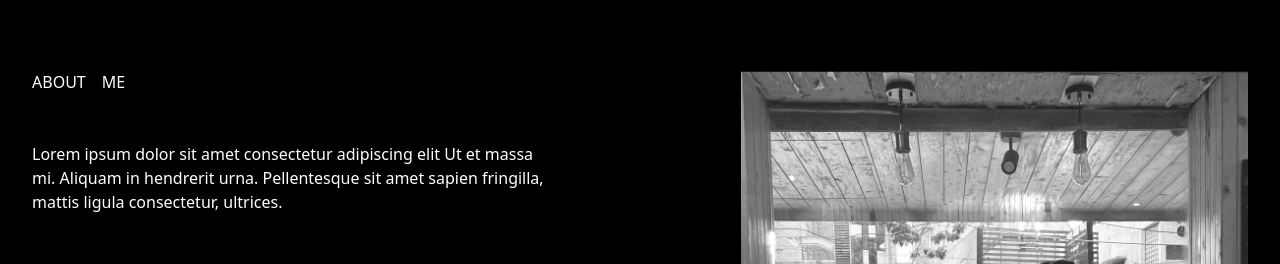
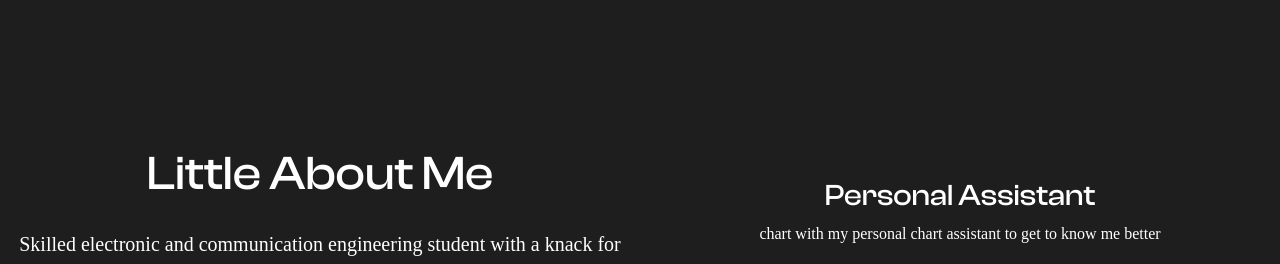
Before and after one commit to alex-adzinets/Portfolio, a React (Vite) app: page / in a window 1280 px wide. Shown: the part 945-1209 px from the top of the page. Built offline with nearby package versions, Linux system fonts and the light colour scheme; no server answers; a web font is replaced by a local one.

Commit message:
Revert "UCE-3-11"
This reverts commit 2d7d0385efc210fc1af86fe3dc89562311dbc5b1.

```diff
--- a/src/App.jsx
+++ b/src/App.jsx
@@ -8,7 +8,7 @@ import Portfolio from './assets/components/Portfolio'
 import Loader from './assets/components/Loader'
 import Contact from './assets/components/Contact'
 // import Experience from './assets/components/Experience'
-import AboutMeSection from './assets/components/AboutMeSection'
+import NewAboutMe from './assets/components/NewAboutMe'
 import Newexperience from './assets/components/Newexperience'
 import AiAboutMe from './assets/components/AiAboutMe'
 
@@ -33,8 +33,9 @@ function App( ) {
     <main className=' lg:cursor-none'>
         {screen.width > 500 &&  <Cursor cursorState = {cursorState} />}
         <Hero setCursorState = {setCursorState} />
-        <AboutMeSection setCursorState={setCursorState} />
+        {/* <NewAboutMe setCursorState = {setCursorState} /> */}
         <AiAboutMe setCursorState = {setCursorState} />
+        {/* <Aboutme setCursorState={setCursorState} /> */}
         <Skill setCursorState = {setCursorState} />
         {/* <Experience setCursorState = {setCursorState} /> */}
         <Newexperience setCursorState = {setCursorState} />
--- a/src/assets/components/AboutMeSection.css
+++ /dev/null
@@ -1,99 +0,0 @@
-/* Import Google Fonts */
-@import url('https://fonts.googleapis.com/css2?family=Inter:wght@400;500;600;700&display=swap');
-@import url('https://fonts.googleapis.com/css2?family=Goldman:wght@400;700&display=swap');
-
-/* Custom animations for the description text */
-@keyframes fadeInUp {
-  from {
-    opacity: 0;
-    transform: translateY(30px);
-  }
-  to {
-    opacity: 1;
-    transform: translateY(0);
-  }
-}
-
-.animate-fadeInUp {
-  animation: fadeInUp 1s ease-out 0.5s both;
-}
-
-/* Heading styling - ABOUT text */
-.about-heading-text {
-  font-family: 'Inter', sans-serif;
-  font-size: 88px;
-  font-weight: 400;
-  line-height: 106.5px;
-  color: #ffffff;
-  text-stroke: 1px #ffffff;
-  -webkit-text-stroke: 1px #ffffff;
-}
-
-/* Heading styling - ME text (outlined) */
-.about-heading-outlined {
-  font-family: 'Inter', sans-serif;
-  font-size: 88px;
-  font-weight: 400;
-  line-height: 106.5px;
-  color: transparent;
-  text-stroke: 3px #000000;
-  -webkit-text-stroke: 3px #000000;
-  opacity: 1;
-}
-
-/* Description text styling */
-.about-description-text {
-  font-family: 'Goldman', sans-serif;
-  font-size: 28px;
-  font-weight: 400;
-  line-height: 33.6px;
-  color: #ffffff;
-  text-stroke: 1px #ffffff;
-  -webkit-text-stroke: 1px #ffffff;
-}
-
-/* Responsive adjustments */
-@media (max-width: 1024px) {
-  .about-heading-text,
-  .about-heading-outlined {
-    font-size: clamp(2.5rem, 7vw, 4rem);
-    line-height: 1.2;
-  }
-
-  .about-description-text {
-    font-size: clamp(1.125rem, 4vw, 1.75rem);
-    line-height: 1.4;
-  }
-}
-
-@media (max-width: 768px) {
-  .about-heading-text,
-  .about-heading-outlined {
-    font-size: clamp(2rem, 8vw, 3rem);
-  }
-
-  .about-description-text {
-    font-size: clamp(1rem, 4vw, 1.5rem);
-  }
-}
-
-/* Image hover effect for desktop */
-@media (min-width: 1024px) {
-  .about-image:hover {
-    transform: scale(1.02);
-    transition: transform 0.3s ease-in-out;
-  }
-}
-
-/* Ensure proper text rendering */
-.about-heading-text *,
-.about-heading-outlined *,
-.about-description-text {
-  font-family: inherit !important;
-  font-size: inherit !important;
-  font-weight: inherit !important;
-  line-height: inherit !important;
-  color: inherit !important;
-  text-stroke: inherit !important;
-  -webkit-text-stroke: inherit !important;
-}
--- a/src/assets/components/AboutMeSection.jsx
+++ /dev/null
@@ -1,68 +0,0 @@
-import React from 'react';
-import AnimatedText from './AnimatedText.jsx';
-
-const AboutMeSection = () => {
-  // Content data - can be easily moved to props or CMS in future
-  const aboutContent = {
-    heading: "ABOUT ME",
-    description: "Lorem ipsum dolor sit amet consectetur adipiscing elit Ut et massa mi. Aliquam in hendrerit urna. Pellentesque sit amet sapien fringilla, mattis ligula consectetur, ultrices.",
-    imageUrl: "/src/assets/components/assets/13_7.png",
-    imageAlt: "Professional portrait in a modern workspace"
-  };
-
-  return (
-    <section className="min-h-screen bg-black text-white overflow-hidden">
-      <div className="container mx-auto px-4 sm:px-6 lg:px-8 py-12 lg:py-20">
-        <div className="grid grid-cols-1 lg:grid-cols-2 gap-8 lg:gap-16 items-start">
-          {/* Text Content Column */}
-          <div className="order-2 lg:order-1 space-y-8 lg:space-y-12">
-            {/* Animated Heading */}
-            <div className="space-y-2 mt-[16vh] lg:mt-0">
-              <div className="flex flex-wrap items-baseline">
-                <div className="about-heading-text mr-4">
-                  <AnimatedText
-                    text="ABOUT "
-                    animationType="fadeInRight"
-                    durations={0.8}
-                    staggerSpeed={0.1}
-                  />
-                </div>
-                <div className="about-heading-outlined">
-                  <AnimatedText
-                    text="ME"
-                    animationType="fadeInLeft"
-                    durations={0.8}
-                    staggerSpeed={0.1}
-                  />
-                </div>
-              </div>
-            </div>
-
-            {/* Description Text */}
-            <div className="max-w-lg mt-[19vh] lg:mt-8">
-              <p className="about-description-text animate-fadeInUp">
-                {aboutContent.description}
-              </p>
-            </div>
-          </div>
-
-          {/* Image Column */}
-          <div className="order-1 lg:order-2 lg:ml-[12%]">
-            <div className="relative w-full h-[400px] sm:h-[500px] lg:h-[704px] overflow-hidden">
-              <img
-                src={aboutContent.imageUrl}
-                alt={aboutContent.imageAlt}
-                loading="lazy"
-                className="w-full h-full object-cover object-center filter grayscale about-image"
-              />
-              {/* Optional overlay for better text contrast on mobile */}
-              <div className="absolute inset-0 bg-gradient-to-t from-black/50 to-transparent lg:hidden"></div>
-            </div>
-          </div>
-        </div>
-      </div>
-    </section>
-  );
-};
-
-export default AboutMeSection;
```
Also changed, not shown: AutonomyGenerated/magician_1/README.md (deleted), src/assets/components/assets/13_7.png (deleted).
